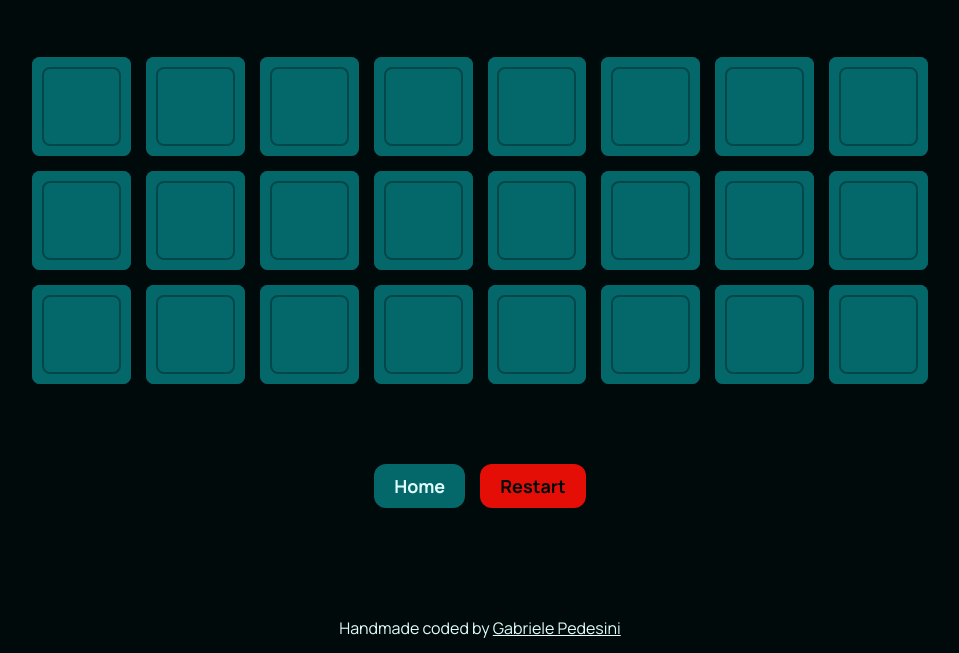
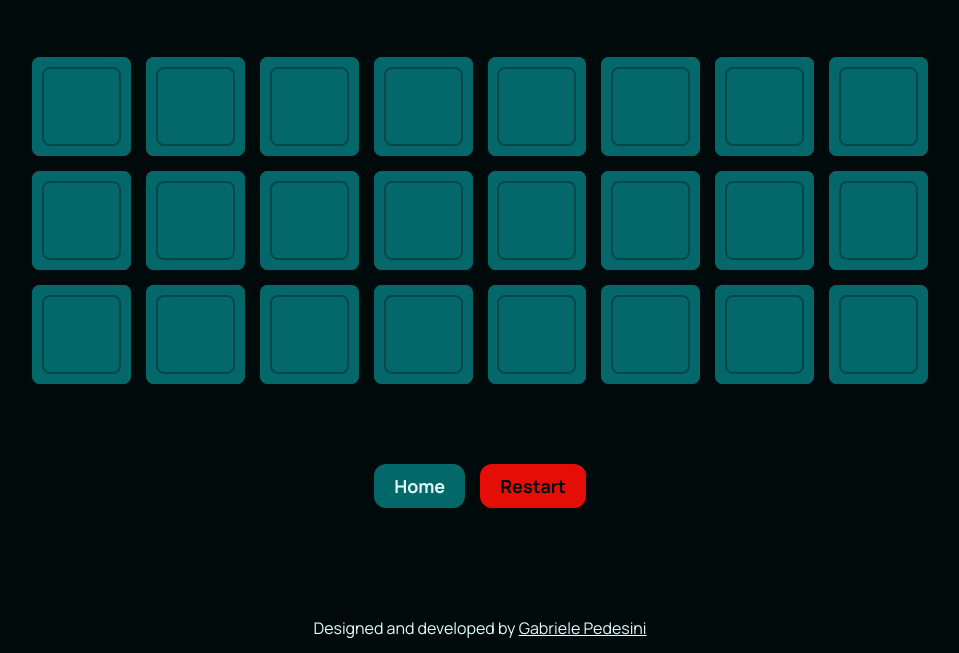
Before and after one commit to gabrielepedesini/memory, a plain HTML site: page singleplayer.html in a window 1280 px wide. Shown: the part 147-800 px from the top of the page, without its empty margins (160-1119 px from the left). Drawn offline with nearby package versions, Linux system fonts and the light colour scheme.

Commit message:
Update singleplayer.html

```diff
--- a/singleplayer.html
+++ b/singleplayer.html
@@ -232,7 +232,7 @@
 
     <!-- FOOTER -->
     <footer>
-        <div class="marchetta">Handmade coded by <a href="https://gabrielepedesini.github.io/portfolio/" target="_blank">Gabriele Pedesini</a></div>
+        <div class="marchetta">Designed and developed by <a href="https://gabrielepedesini.com" target="_blank">Gabriele Pedesini</a></div>
     </footer>
 
     <!-- SCRIPT -->
```
